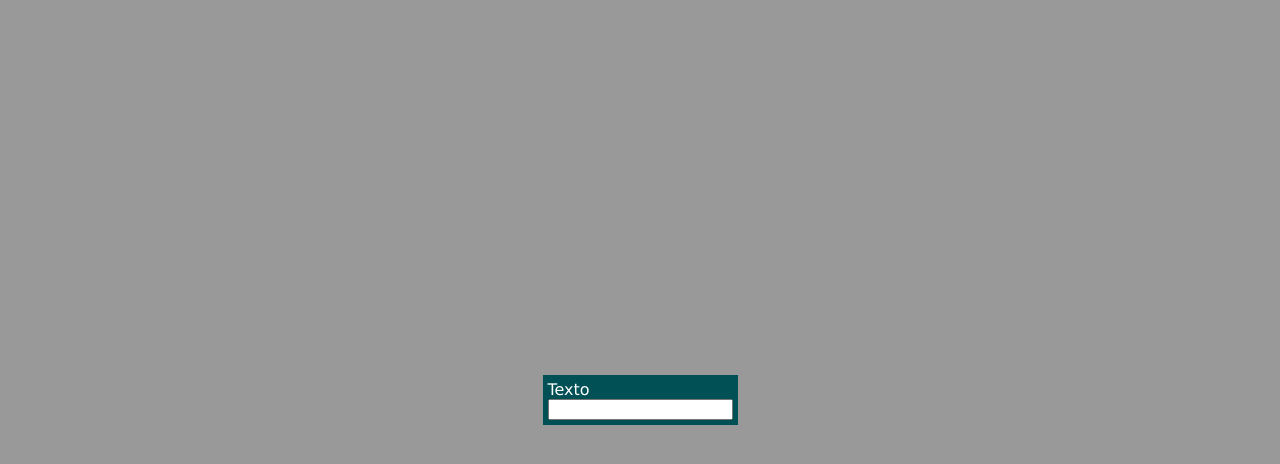
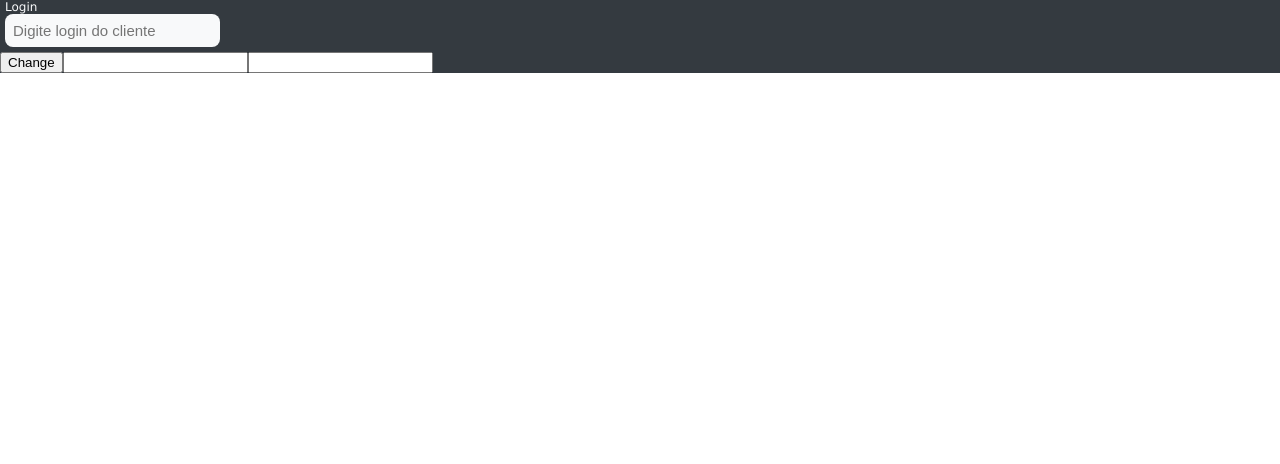
Before and after one commit to evansouzaa/altarede_ativacao, a React (Vite) app: page / in a window 1280 px wide. Shown: the top 464 px of the page. Built offline with nearby package versions, Linux system fonts and the light colour scheme.

Commit message:
install dependencies and test libs

```diff
--- a/package.json
+++ b/package.json
@@ -10,6 +10,7 @@
   },
   "dependencies": {
     "@types/styled-components": "^5.1.26",
+    "pony-props": "^0.2.2",
     "react": "^18.2.0",
     "react-dom": "^18.2.0",
     "styled-components": "^5.3.6"
--- a/src/App.tsx
+++ b/src/App.tsx
@@ -2,15 +2,46 @@ import { ThemeProvider } from "styled-components"
 import { theme } from "./theme/theme";
 import { MainPage } from "./components/MainPage"
 import GlobalStyle from "./theme/global-style"
+import { useState } from "react";
+
 import { Input } from "./components/Input";
 
 function App() {
 
+  type Props = {
+    client: string,
+    login: string
+  }
+
+  const [state, setState] = useState(false)
+  const [value, setValue] = useState<Props>({
+    client: "",
+    login: "",
+  })
+
+  function handleChange(e: React.FormEvent<HTMLInputElement>){
+    const newValue = {client: e.currentTarget.value}
+    console.log(newValue)
+    console.log(e.currentTarget)
+    setValue(value => ({
+        ...value,
+        ...newValue
+    })
+    )
+  }
+
   return (
-    <ThemeProvider theme={theme}>
+    <ThemeProvider theme={ theme }>
       <GlobalStyle />
       <MainPage>
-        <Input tag="Texto" type="text"></Input>
+          {state === true && <Input setValue={setValue} tag="Nome" type="text" id="nome" value={value.client} placeholder="Digite Nome do cliente"></Input>}
+          {state === false && <Input setValue={setValue} tag="Login" type="text" id="login" value={value.login} placeholder="Digite login do cliente"></Input>}
+
+          <button onClick={() => setState(!state)}>Change</button>
+
+          <input type="text" onChange={handleChange} value={value.client} />
+          <input type="text" onChange={handleChange} value={value.login} />
+          <h1>{}</h1>
       </MainPage>
     </ThemeProvider>
   )
--- a/src/components/Input/index.tsx
+++ b/src/components/Input/index.tsx
@@ -3,13 +3,23 @@ import { InputStyled } from "./styles";
 type Props = {
     tag: string,
     type: string,
+    id: string,
+    placeholder: string,
+    value: string,
+    setValue: Function
 }
 
-export const Input = ({ tag, type } : Props) => {
+export const Input = ({ setValue, value, tag, type, id, placeholder } : Props) => {
+
+    function handleChange(e: React.FormEvent<HTMLInputElement>){
+        setValue(e.currentTarget.value)
+        //console.log(e.currentTarget.value)
+    }
+
     return (
         <InputStyled>
-            <label htmlFor="">{ tag }</label>
-            <input type={ type } />
+            <label htmlFor={ id }>{ tag }</label>
+            <input onChange={handleChange} value={value} type={ type } id={ id } name={ id } placeholder={ placeholder }/>
         </InputStyled>
     )
 }
--- a/src/components/Input/styles.ts
+++ b/src/components/Input/styles.ts
@@ -1,10 +1,22 @@
 import styled from "styled-components";
 
 export const InputStyled = styled.div`
-    padding: 0.5rem;
-    background-color: #005055;
+    max-width: 50rem;
+    padding: 0 0.5rem 0.5rem 0.5rem;
+
+    label {
+        display: block;
+        font-size: 1.2rem;
+        color: ${({theme}) => theme.light.secondaryColor};
+    }
 
     input {
-        display: block;
+        padding: 0.8rem;
+        font-size: 1.5rem;
+        border: none;
+        border-radius: 0.8rem;
+        outline: none;
+        background-color: ${({theme}) => theme.light.secondaryColor};
     }
+
 `
--- a/src/components/MainPage/styles.ts
+++ b/src/components/MainPage/styles.ts
@@ -1,12 +1,8 @@
 import styled from "styled-components";
 
 export const MainPageStyled = styled.div`
-    min-height: 100vh;
-    display: flex;
-    justify-content: center;
-    align-items: center;
-    background-color: ${({ theme }) => theme.blackColor};
+    background-color: ${({ theme }) => theme.light.colorDarkGray};
 
-    color : ${({theme}) => theme.primaryColor};
+    color : ${({theme}) => theme.light.primaryColor};
     font-size: 1.6rem;
 `
--- a/src/theme/theme.ts
+++ b/src/theme/theme.ts
@@ -1,5 +1,20 @@
 export const theme = {
-        primaryColor : "#ffffff",
-        secondaryColor : "#f5f5f5",
-        blackColor : "#999"
+        light : {
+                primaryColor: "#343A42",
+                secondaryColor: "#f8f9fa",
+                positiveColor: "#28a745",
+                warningColor: "#ffc107",
+                dangerColor: "#dc3545",
+                colorGray: "#6c757d",
+                colorDarkGray: "#343a40"
+        },
+        dark : {
+                primaryColor: "#343A42",
+                secondaryColor: "#f8f9fa",
+                positiveColor: "#28a745",
+                warningColor: "#ffc107",
+                dangerColor: "#dc3545",
+                colorGray: "#6c757d",
+                colorDarkGray: "#343a40"
+        }
 }
```
Also changed, not shown: src/components/carousel/styles.ts (added, +14 -0 lines), 1 other file (tests, documents, lock files or other folders).
